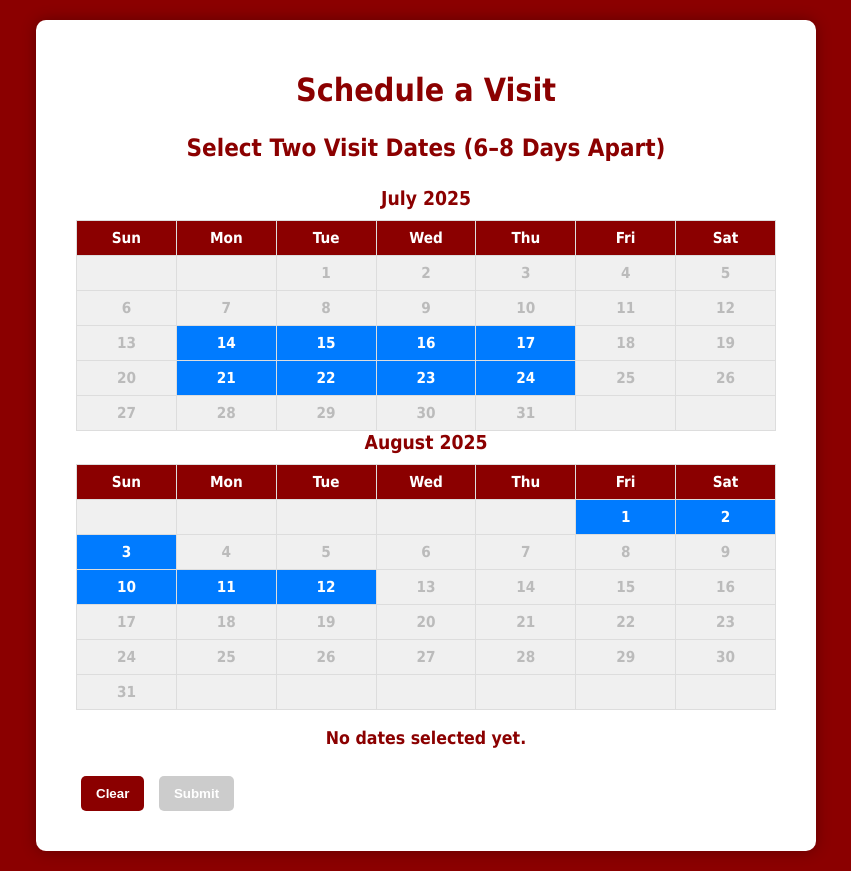
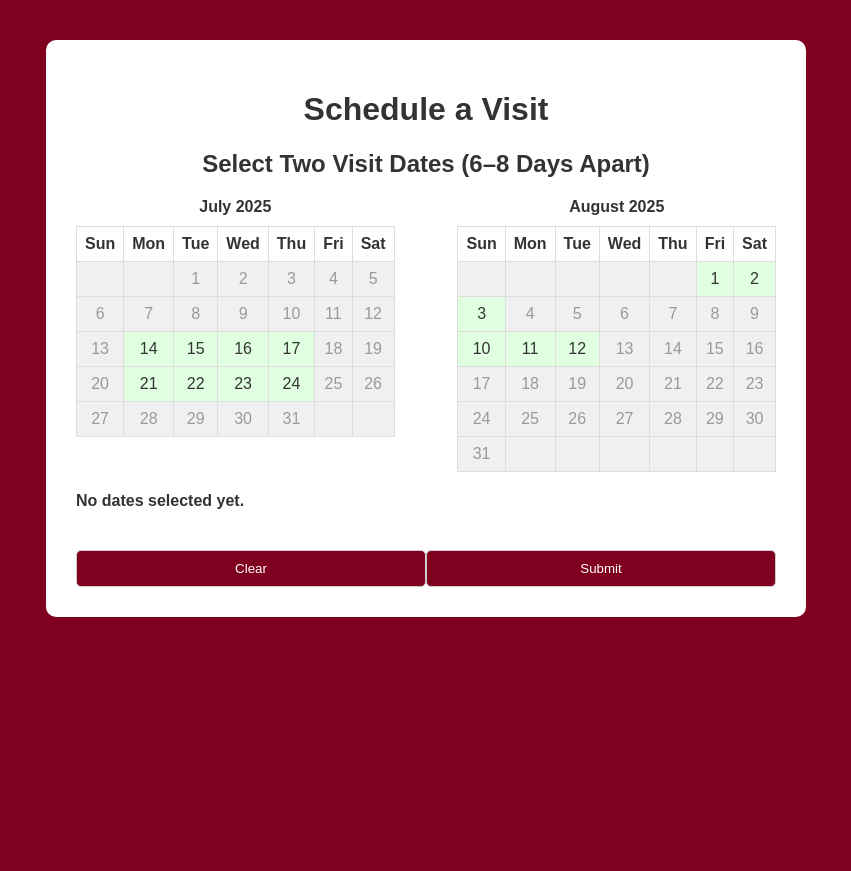
Before and after one commit to zeynepatabek/Book-An-Appointment, a plain HTML site: page index.html in a window 1280 px wide. Both pictures are taken after typing "Sample", "name@example.com", "Sample", "10:30" into the empty fields and a click on the button "Next". Shown: the whole page, without its empty margins (214-1065 px from the left). After the commit the page ends 800 px from the top, so only its background shows below. Drawn offline with Linux system fonts and the light colour scheme.

Commit message:
Update style.css

```diff
--- a/style.css
+++ b/style.css
@@ -1,199 +1,109 @@
-/* Overall body and container */
 body {
-  background-color: #8B0000; /* Burgundy */
-  font-family: 'Tahoma', Verdana, sans-serif;
-  padding: 20px;
+  font-family: Arial, sans-serif;
+  background-color: #800020; /* Burgundy */
   color: #fff;
   margin: 0;
-  min-height: 100vh;
-  display: flex;
-  justify-content: center;
-  align-items: flex-start;
+  padding: 0;
 }
 
 .container {
-  background: white;
-  color: black;
-  padding: 30px 40px;
+  max-width: 700px;
+  margin: 40px auto;
+  background: #fff;
+  color: #333;
+  padding: 30px;
   border-radius: 10px;
-  max-width: 700px;
-  width: 100%;
-  box-shadow: 0 0 15px rgba(0,0,0,0.3);
 }
 
-/* Headings */
 h1, h2 {
   text-align: center;
-  margin-bottom: 25px;
-  color: #8B0000;
 }
 
-/* Forms */
-form label {
+label {
   display: block;
-  margin-bottom: 6px;
-  font-weight: 600;
-  color: #8B0000;
+  margin-top: 15px;
 }
 
-form input[type="text"],
-form input[type="email"],
-form input[type="time"],
-form button {
+input[type="text"],
+input[type="email"],
+input[type="time"],
+button {
   width: 100%;
-  padding: 10px 12px;
-  margin-bottom: 20px;
-  border: 2px solid #8B0000;
+  padding: 10px;
+  margin-top: 5px;
+  border: 1px solid #ccc;
   border-radius: 5px;
-  font-size: 1rem;
-  box-sizing: border-box;
 }
 
-form button {
-  background-color: #8B0000;
+button {
+  margin-top: 20px;
+  background-color: #800020;
   color: white;
-  border: none;
   cursor: pointer;
-  transition: background-color 0.3s ease;
+  transition: background 0.3s;
 }
 
-form button:hover {
-  background-color: #660000;
+button:hover {
+  background-color: #a62c2c;
 }
 
-/* Calendar container */
-.calendar-wrapper {
+.calendar-container {
   display: flex;
   justify-content: space-between;
   gap: 20px;
-  margin-bottom: 20px;
+  margin-top: 20px;
 }
 
-/* Each calendar */
-.calendar {
-  flex: 1;
-  background: #fefefe;
-  border-radius: 8px;
-  padding: 10px;
-  box-shadow: 0 0 8px rgba(0,0,0,0.1);
-}
-
-/* Calendar table */
 .calendar-table {
+  border-collapse: collapse;
   width: 100%;
-  border-collapse: collapse;
-  user-select: none;
 }
 
 .calendar-table caption {
   font-weight: bold;
-  font-size: 1.2rem;
   margin-bottom: 10px;
-  color: #8B0000;
+  text-align: center;
 }
 
-.calendar-table th,
-.calendar-table td {
-  width: 14.28%; /* 7 columns */
+.calendar-table th, .calendar-table td {
+  border: 1px solid #ddd;
+  width: 14.2%;
   text-align: center;
-  padding: 8px 0;
-  border: 1px solid #ddd;
-  cursor: pointer;
-  font-weight: 600;
-  font-size: 0.95rem;
-  transition: background-color 0.3s ease, color 0.3s ease;
+  padding: 8px;
 }
 
-/* Weekday header */
-.calendar-table th {
-  background-color: #8B0000;
-  color: white;
-  cursor: default;
+.calendar-table td.greyed {
+  background-color: #f0f0f0;
+  color: #999;
 }
 
-/* Dates styles */
-.available {
-  background-color: #007bff;
-  color: white;
+.calendar-table td.available {
+  background-color: #e0ffe0;
+  cursor: pointer;
 }
 
-.available:hover {
-  background-color: #0056b3;
-}
-
-.greyed {
-  color: #bbb;
-  background-color: #f0f0f0;
-  cursor: not-allowed;
-}
-
-.selected {
-  background-color: #003d99;
-  color: white;
+.calendar-table td.selected {
+  background-color: #ffc;
   font-weight: bold;
 }
 
-.light-blue {
-  background-color: #99ccff;
-  color: #003366;
+.calendar-table td.light-blue {
+  background-color: #cceeff;
+  cursor: pointer;
 }
 
-.selected:hover,
-.light-blue:hover {
-  background-color: #0056b3;
-  color: white;
+#selected-dates {
+  margin-top: 20px;
+  font-weight: bold;
 }
 
-/* Disabled dates */
-.greyed:hover {
-  background-color: #f0f0f0;
+.highlight {
+  color: #800020;
+  font-weight: bold;
 }
 
-/* Selected dates info */
-#selected-dates {
-  margin-top: 10px;
-  font-weight: bold;
-  font-size: 1.1rem;
-  text-align: center;
-  color: #8B0000;
+.buttons {
+  display: flex;
+  justify-content: space-between;
+  margin-top: 20px;
 }
-
-/* Buttons below calendar */
-#clear-selection,
-#submit-schedule {
-  background-color: #8B0000;
-  color: white;
-  border: none;
-  padding: 10px 15px;
-  cursor: pointer;
-  margin: 10px 5px;
-  font-weight: 600;
-  border-radius: 5px;
-  transition: background-color 0.3s ease;
-}
-
-#clear-selection:hover,
-#submit-schedule:hover {
-  background-color: #660000;
-}
-
-/* Hide submit button initially */
-#submit-schedule:disabled {
-  background-color: #ccc;
-  cursor: not-allowed;
-}
-
-/* Confirmation section */
-#confirmation-section {
-  text-align: center;
-  font-size: 1.2rem;
-  color: #8B0000;
-  margin-top: 30px;
-}
-
-/* Responsive tweaks */
-@media (max-width: 600px) {
-  .calendar-wrapper {
-    flex-direction: column;
-  }
-}
```
